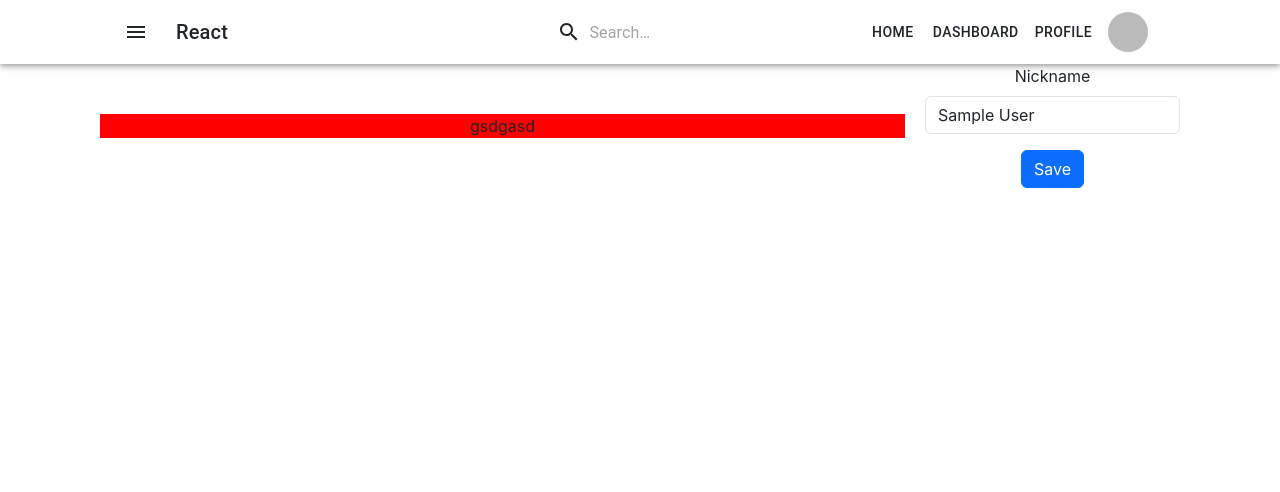
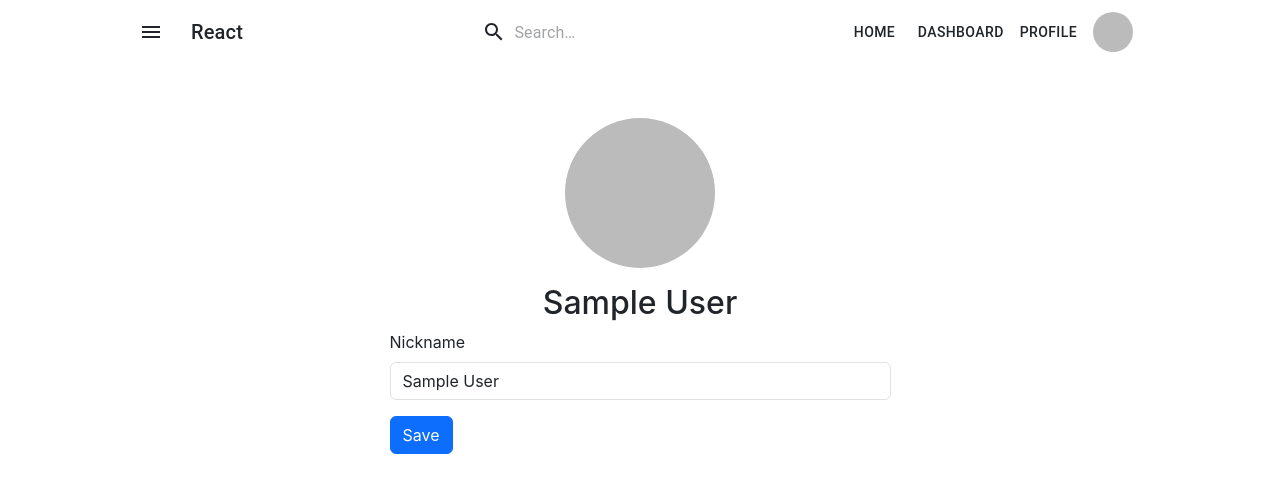
Before and after one commit to Ahnjunghyeon/test-login, a React (Create React App) app: page /profile in a window 1280 px wide. Shown: the top 492 px of the page. Built offline with nearby package versions, Linux system fonts and the light colour scheme; no server answers; sample sign-in values are in the browser's storage.

Commit message:
0524  레이아웃설정

```diff
--- a/src/App.css
+++ b/src/App.css
@@ -1,24 +1,12 @@
-/* src/App.css */
-/*
-.App {
-  text-align: center;
+.App .Home {
+  display: flex;
+
+  width: 100%;
+  height: 1000px;
+  margin-top: 30px;
+  justify-content: center;
 }
 
-.App-header {
-  background-color: #0055ff;
-  min-height: 100vh;
-  display: flex;
-  flex-direction: column;
-  align-items: center;
-  justify-content: center;
-  font-size: calc(10px + 2vmin);
-  color: white;
+.Home .HomeHeader {
+  width: 1050px;
 }
-
-.App-link {
-  color: #61dafb;
-}
-
-.App .navbar .d-flex .me-2 {
-  margin-right: 10px;
-} */
--- a/src/App.js
+++ b/src/App.js
@@ -1,10 +1,14 @@
+import React from "react";
 import "./App.css";
-import CustomNavbar from "./components/CustomNavbar"; // Import the CustomNavbar component
+import CustomNavbar from "./components/CustomNavbar"; // CustomNavbar 컴포넌트를 import합니다.
 
 function App() {
   return (
     <div className="App">
-      <CustomNavbar /> {/* Navbar 컴포넌트를 추가합니다. */}
+      <CustomNavbar /> {/* CustomNavbar 컴포넌트를 추가합니다. */}
+      <div className="Home">
+        <div className="HomeHeader">gg</div>
+      </div>
     </div>
   );
 }
--- a/src/Dashboard.css
+++ b/src/Dashboard.css
@@ -1,57 +1,12 @@
-Main {
-  padding: 0;
-}
-.wrapper {
+.Dashboard {
   display: flex;
-  margin-left: 100px;
-  margin-right: 100px;
+
+  width: 100%;
+  height: 1000px;
+  margin-top: 30px;
+  justify-content: center;
 }
 
-.wrapper {
-  display: grid;
-  /* columns 행 = 가로 */
-  grid-template-columns: repeat(3, 1fr);
-  /* rows 열 = 세로 */
-  grid-template-rows: repeat(6, 200px);
+.Dashboard .D-main {
+  width: 1050px;
 }
-
-.wrapper > div:nth-child(1) {
-  margin-top: 25px;
-  height: 150px;
-  background-color: red;
-  /* 가로 4분의 1 공간 */
-  grid-column: 1/4;
-  /* 세로 2분의 1공간 */
-  grid-row: 1/2;
-}
-
-/*
-.wrapper > div:nth-child(2) {
-  height: 300px;
-  background-color: green;
-  grid-column: 1/2;
-  grid-row: 2/4;
-}
-.wrapper > div:nth-child(3) {
-  height: 300px;
-  background-color: purple;
-  가로 2 부터 / 4까지
-  grid-column: 2/4;
-  세로 2부터 / 4까지
-  grid-row: 2/4;
-}
-.wrapper > div:nth-child(4) {
-  background-color: blue;
-  grid-column: 1/3;
-  grid-row: 4/5;
-}
-.wrapper > div:nth-child(5) {
-  background-color: orange;
-  grid-column: 3/4;
-  grid-row: 4/5;
-}
-.wrapper > div:nth-child(6) {
-  background-color: orange;
-  grid-column: 3/4;
-  grid-row: 4/5;
-} */
--- a/src/Dashboard.js
+++ b/src/Dashboard.js
@@ -2,26 +2,14 @@
 
 import React from "react";
 import "./Dashboard.css";
-import CssBaseline from "@mui/material/CssBaseline";
-import Box from "@mui/material/Box";
-import Container from "@mui/material/Container";
-
-import CustomNavbar from "./components/CustomNavbar"; // Import the CustomNavbar component
+import CustomNavbar from "./components/CustomNavbar";
 
 function Dashboard() {
   return (
     <>
       <CustomNavbar />
-      <div className="App">
-        <div className="Main">
-          <div class="wrapper">
-            <div>1</div>
-            <div>2</div>
-            <div>3</div>
-            <div>4</div>
-            <div>5</div>
-          </div>
-        </div>
+      <div className="Dashboard">
+        <div className="D-main"></div>
       </div>
     </>
   );
--- /dev/null
+++ b/src/Layout.js
@@ -0,0 +1,14 @@
+// Layout.js
+import React from "react";
+import CustomNavbar from "./components/CustomNavbar"; // CustomNavbar 컴포넌트를 import합니다.
+
+const Layout = ({ children }) => {
+  return (
+    <div>
+      <CustomNavbar /> {/* 공통 네비게이션 바 */}
+      {children} {/* 각 페이지 컴포넌트 */}
+    </div>
+  );
+};
+
+export default Layout;
--- a/src/Profile.css
+++ b/src/Profile.css
@@ -1,25 +1,12 @@
-.App {
-  margin-left: 100px;
-  margin-right: 100px;
+.Profile {
+  display: flex;
+
+  width: 100%;
+  height: 1000px;
+  margin-top: 30px;
   justify-content: center;
-  text-align: center;
-  align-items: center;
-
-  display: grid;
-  /* 1fr을 4번 반복해서 지정한다는 의미입니다. */
-  grid-template-columns: repeat(4, 1fr);
-  /* column의 간격을 20px로 */
-  column-gap: 20px;
-  grid-template-rows: repeat(5, 1fr);
-
-  /* 위에 Rows와 Coloums를 예로들면 4행 5열이 됨. */
-  /* fr은 fraction의 약자이며 숫자 비율대로 트랙을 나눔 */
 }
 
-.A1 {
-  background-color: red;
-  /* 가로 4분의 1 공간 */
-  grid-column: 1/4;
-  /* 세로 2분의 1공간 */
-  grid-row: 1/2;
+.Profile .P-main {
+  width: 1050px;
 }
--- a/src/Profile.js
+++ b/src/Profile.js
@@ -7,7 +7,7 @@ import {
   getDocs,
   getFirestore,
 } from "firebase/firestore";
-import { Form, Button, Container } from "react-bootstrap";
+import { Form, Button, Container, Row, Col, Image } from "react-bootstrap";
 import "./Profile.css";
 import CustomNavbar from "./components/CustomNavbar"; // Import the CustomNavbar component
 
@@ -66,12 +66,28 @@ const Profile = () => {
 
   return (
     <>
-      <div>
       <CustomNavbar /> {/* Navbar 컴포넌트를 렌더링합니다. */}
-      </div>
-      <div className="App">
-        <div className="A1">gsdgasd</div>
       <div className="Profile">
+        <div className="P-main">
+          <Container className="mt-4">
+            <Row className="justify-content-center">
+              <Col md={6} className="text-center">
+                {user && (
+                  <>
+                    <Image
+                      src={user.photoURL}
+                      roundedCircle
+                      width="150"
+                      height="150"
+                      alt="User profile"
+                    />
+                    <h2 className="mt-3">{user.displayName}</h2>
+                  </>
+                )}
+              </Col>
+            </Row>
+            <Row className="justify-content-center">
+              <Col md={6}>
                 <Form onSubmit={handleSubmit}>
                   <Form.Group controlId="formDisplayName">
                     <Form.Label>Nickname</Form.Label>
@@ -91,7 +107,10 @@ const Profile = () => {
                     {loading ? "Saving..." : "Save"}{" "}
                     {/* 로딩 상태에 따른 버튼 텍스트 변경 */}
                   </Button>
-          </Form>{" "}
+                </Form>
+              </Col>
+            </Row>
+          </Container>
         </div>
       </div>
     </>
--- a/src/components/CustomNavbar.css
+++ b/src/components/CustomNavbar.css
@@ -1,7 +1,13 @@
+/* CustomNavbar.css */
 .Top {
-  text-align: center;
-  justify-content: center;
-  align-items: center;
+  width: 100%;
+  height: 64px;
+  display: flex;
+  justify-content: center; /* 수평 가운데 정렬 */
+  align-items: center; /* 수직 가운데 정렬 */
+}
+
+.MuiAppBar-root {
   width: 100%;
 }
 
@@ -11,5 +17,31 @@
 }
 
 .Topsearch {
-  margin-left: 150px;
+  display: flex;
+  align-items: center;
 }
+
+.Topmenu {
+  display: flex;
+  align-items: center;
+}
+
+@media (max-width: 600px) {
+  .Top {
+    margin-left: 0;
+    margin-right: 0;
+  }
+
+  .TopWebName {
+    flex-grow: 1;
+  }
+
+  .Topsearch,
+  .Topmenu {
+    display: none;
+  }
+}
+
+.Top .Top2 {
+  width: 1050px;
+}
--- a/src/components/CustomNavbar.js
+++ b/src/components/CustomNavbar.js
@@ -1,6 +1,6 @@
 import React, { useState, useEffect } from "react";
 import {
-  AppBar,
+  // AppBar,
   Toolbar,
   Typography,
   Button,
@@ -32,10 +32,12 @@ import {
   blue,
   green,
   purple,
-  deepPurple,
+  // deepPurple,
   indigo,
 } from "@mui/material/colors";
 import "./CustomNavbar.css";
+import "../Layout.js";
+import "../App.js";
 
 const CustomNavbar = ({ currentUser }) => {
   const [user, setUser] = useState(null);
@@ -201,19 +203,15 @@ const CustomNavbar = ({ currentUser }) => {
   return (
     <>
       <div className="Top">
-        <AppBar position="static" color="inherit">
+        <div className="Top2">
           <Toolbar
             style={{
+              display: "flex",
               justifyContent: "space-between",
-              marginLeft: "100px",
-              marginRight: "100px",
-              display: "flex",
+              alignItems: "center",
             }}
           >
-            <div
-              className="TopWebName"
-              style={{ display: "flex", alignItems: "center" }}
-            >
+            <div style={{ display: "flex", alignItems: "center" }}>
               <IconButton
                 size="large"
                 edge="start"
@@ -231,13 +229,12 @@ const CustomNavbar = ({ currentUser }) => {
                 style={{
                   color: "inherit",
                   textDecoration: "none",
-                  display: "inline-block",
                 }}
               >
                 React
               </Typography>
             </div>
-            <div className="Topsearch">
+            <div style={{ flex: 1, display: "flex", justifyContent: "center" }}>
               <Search sx={{ display: { xs: "none", sm: "block" } }}>
                 <SearchIconWrapper>
                   <SearchIcon />
@@ -248,10 +245,7 @@ const CustomNavbar = ({ currentUser }) => {
                 />
               </Search>
             </div>
-            <div
-              className="Topmenu"
-              style={{ display: "flex", alignItems: "center" }}
-            >
+            <div style={{ display: "flex", alignItems: "center" }}>
               <Button
                 component={Link}
                 to="/"
@@ -312,10 +306,10 @@ const CustomNavbar = ({ currentUser }) => {
               )}
             </div>
           </Toolbar>
-        </AppBar>
-        <Drawer anchor="left" open={drawerOpen} onClose={toggleDrawer(false)}>
-          {drawerList()}
-        </Drawer>
+          <Drawer anchor="left" open={drawerOpen} onClose={toggleDrawer(false)}>
+            {drawerList()}
+          </Drawer>
+        </div>
       </div>
     </>
   );
```
Also changed, not shown: src/Home.js (added, +15 -0 lines). Lines whose indentation alone changed are shown as unchanged.
